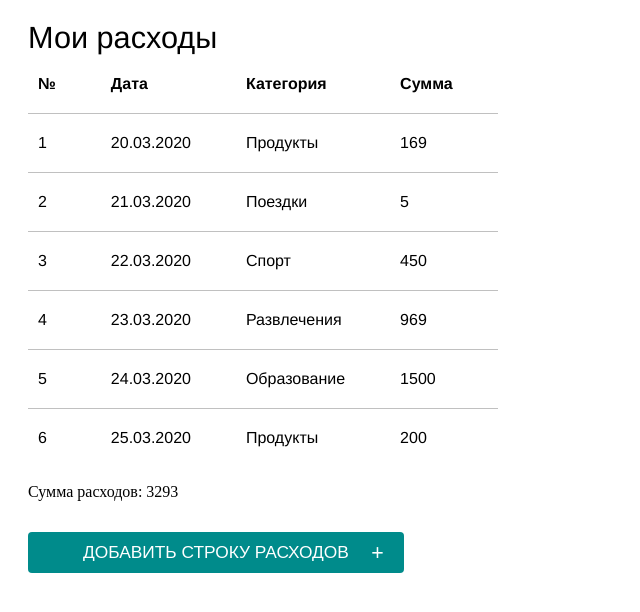
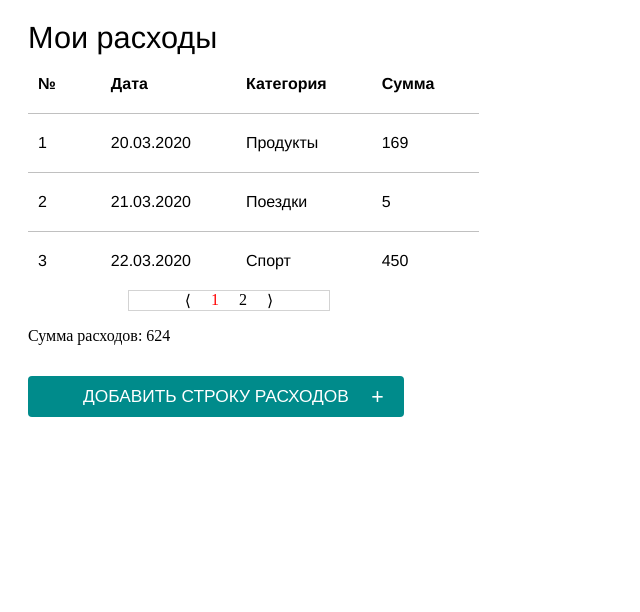
Before and after one commit to dp140482/personal-costs, a Vue app: page / in a window 1280 px wide. Shown: the top 612 px of the page, without its empty margins (0-640 px from the left). Built offline with nearby package versions, Linux system fonts and the light colour scheme.

Commit message:
Пагинация

```diff
--- a/src/App.vue
+++ b/src/App.vue
@@ -5,6 +5,7 @@
     </header>
     <main>
       <PaymentsDisplay :items="getList()" />
+      <Pagination />
       <p>Сумма расходов: {{ getSum() }}</p>
       <AddCostButton v-on:clicked="showForm = !showForm" />
       <AddPaymentForm @addNewPayment="addNewPayment" v-show="showForm" />
@@ -16,6 +17,7 @@
 import PaymentsDisplay from "./components/PaymentsDisplay.vue";
 import AddPaymentForm from "./components/AddPaymentForm.vue";
 import AddCostButton from "./components/AddCostButton.vue";
+import Pagination from "./components/Pagination.vue";
 
 export default {
   name: "App",
@@ -23,6 +25,7 @@ export default {
     PaymentsDisplay,
     AddPaymentForm,
     AddCostButton,
+    Pagination,
   },
   data() {
     return {
@@ -42,7 +45,6 @@ export default {
   },
   created() {
     this.$store.dispatch({ type: "fetchData", page: 1 });
-    this.$store.dispatch({ type: "fetchData", page: 2 });
   },
 };
 </script>
--- /dev/null
+++ b/src/components/Pagination.vue
@@ -0,0 +1,50 @@
+<template>
+  <div :class="[$style.pagination__wrapper]">
+    <div @click="onClick(currentPage - 1)">&langle;</div>
+    <div
+      v-for="i in pagLen"
+      :key="i"
+      :class="{ [$style.active]: currentPage == i }"
+      @click="onClick(i)"
+    >
+      {{ i }}
+    </div>
+    <div @click="onClick(currentPage + 1)">&rangle;</div>
+  </div>
+</template>
+
+<script>
+export default {
+  name: "Pagination",
+  data() {
+    return {
+      pagLen: 2,
+      currentPage: 1,
+    };
+  },
+  methods: {
+    onClick(page) {
+      if (page < 1 || page > this.pagLen) return;
+      this.currentPage = page;
+      this.$store.dispatch({ type: "fetchData", page: this.currentPage });
+    },
+  },
+};
+</script>
+
+<style lang="sass" module>
+.pagination
+    font-size: 14pt
+    &__wrapper
+        display: flex
+        justify-content: center
+        border: 1px solid lightgray
+        width: 200px
+        margin-left: 100px
+        & > div
+            padding: 0 10px
+            cursor: pointer
+
+.active
+    color: red
+</style>
```
